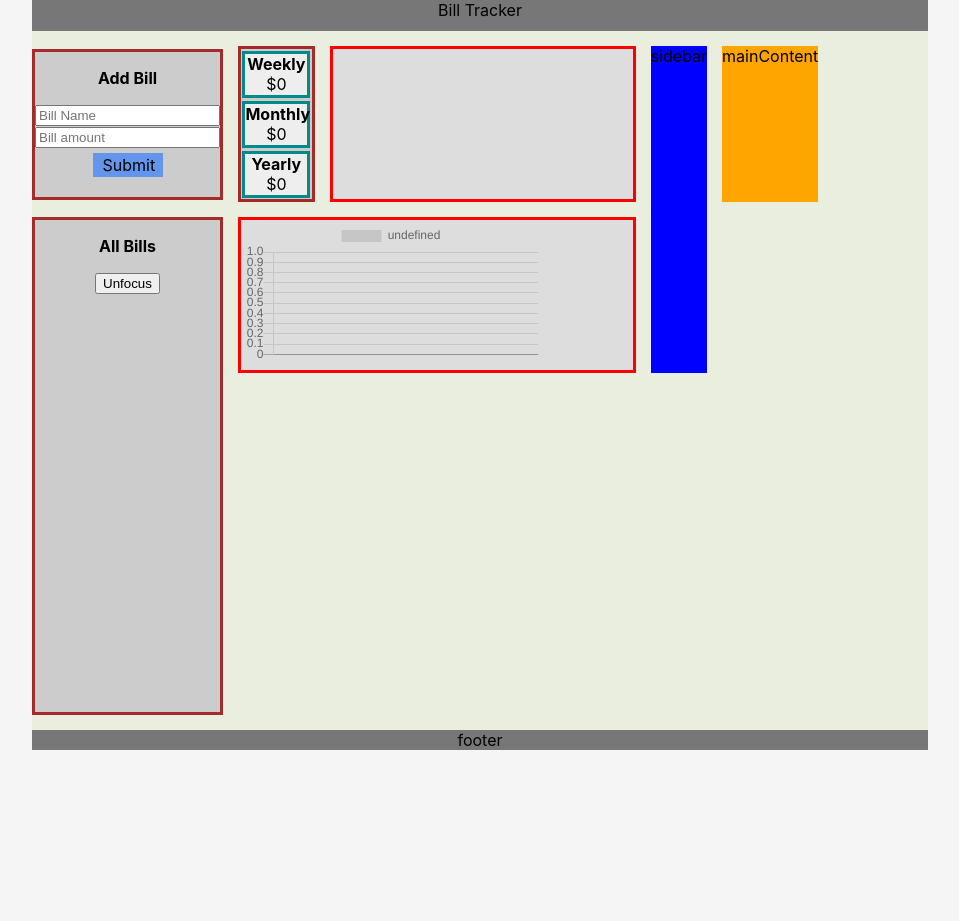
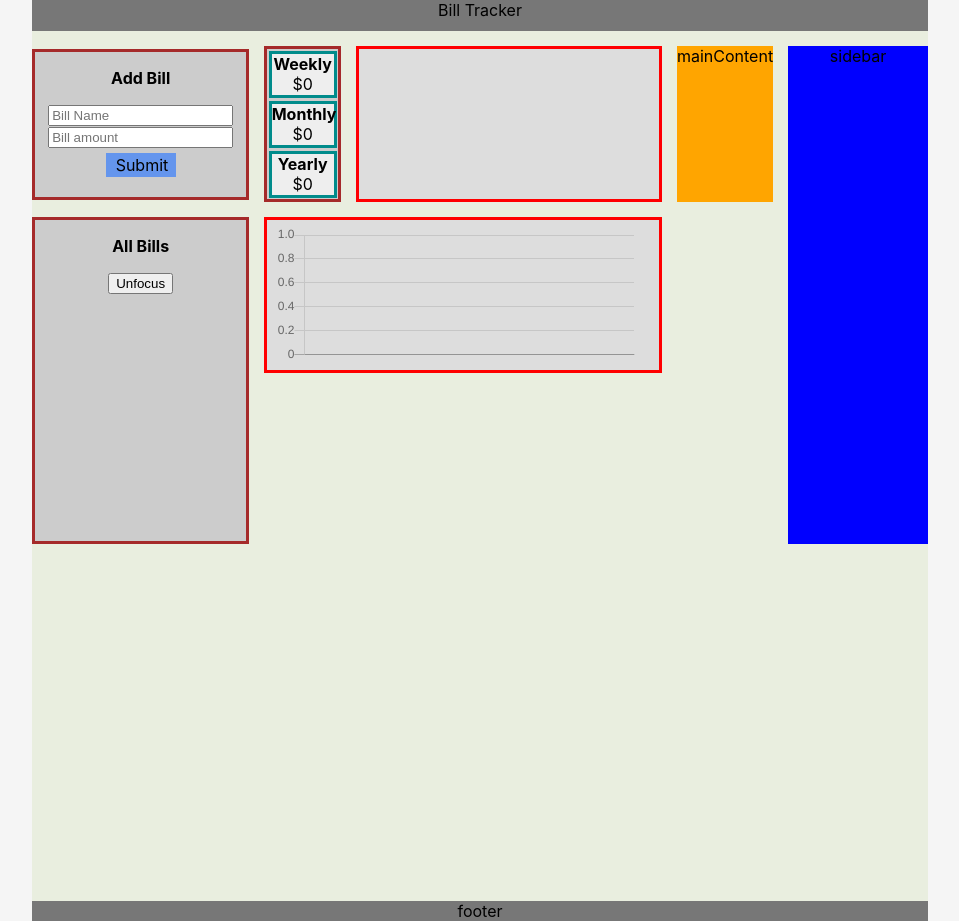
Before and after one commit to IsaiahDahlberg/BillTracker, a React (Create React App) app in the folder bill-tracker/: page / in a window 1280 px wide. Shown: the whole page, without its empty margins (160-1119 px from the left). Before the commit the page ends 800 px from the top, so only its background shows below. Built offline with nearby package versions, Linux system fonts and the light colour scheme.

Commit message:
add css grid for Chart.js2 components

```diff
--- a/bill-tracker/src/BillTracker.css
+++ b/bill-tracker/src/BillTracker.css
@@ -3,14 +3,15 @@
     width: 70%;
     display: grid;
     grid-template-columns: repeat(8, 1fr);
-    grid-template-rows: .20fr repeat(4, 1fr);
+    grid-template-rows: .20fr repeat(5, 1fr);
     grid-row-gap: 15px;
     grid-column-gap: 15px;
     background-color: rgb(233, 238, 223);
 }
 
 .AddBill{
-   grid-column: 1/2;
+   grid-column: 1/4;
+   grid-row: 2/3
 }
 
 .mainContent{
@@ -23,6 +24,7 @@
     border: solid;
     border-color: red;
     background-color: #ddd;
+    grid-column: 5/6;
 }
 
 .barChart{
@@ -30,7 +32,7 @@
     border-color: red;
     background-color: #ddd;
     grid-row: 3/4;
-    grid-column: 2/4;
+    grid-column: 4/6;
 }
 
 .smallBox--1{
@@ -38,12 +40,12 @@
 }
 
 .displayAllBills{
-    grid-column: 1/2;
-    grid-row: 3/-1;
+    grid-column: 1/4;
+    grid-row: 3/5;
 }
 
 .BillBreakDown{
-    grid-column: 2/3;
+    grid-column: 4/5;
     grid-row: 2/3;
 }
 
@@ -55,13 +57,13 @@
 
 .footer{
     background-color: #777;
-    grid-row: 6/ -1;
+    grid-row: 7/ -1;
     grid-column: 1/-1;
 
 }
 
 .sidebar{
     background-color: blue;
-    grid-row: 2 / 4;
-    grid-column: 4 / 5;
+    grid-row: 2 / 5;
+    grid-column: 7 / -1;
 }
--- a/bill-tracker/src/chart/BarChart.js
+++ b/bill-tracker/src/chart/BarChart.js
@@ -10,12 +10,12 @@ function BarChart(props){
                 data={{
                     labels: props.bills.map(bill => { return bill.Name }),
                     datasets:[{
-                        labal:'Colors',
                         data: props.bills.map( bill => { return bill.Amount }),
                         backgroundColor: props.bills.map( bill => { return bill.Color }),
                     }]
                 }}
-                options={{ maintainAspectRatio: false, responsive: false}}
+                width={370}
+                options={{layout: { padding: { left: 5, right: 0, top: 15, bottom: 0 }}, maintainAspectRatio: false, responsive: false, legend:{display: false} }}
             />
         </div>
     )
```
